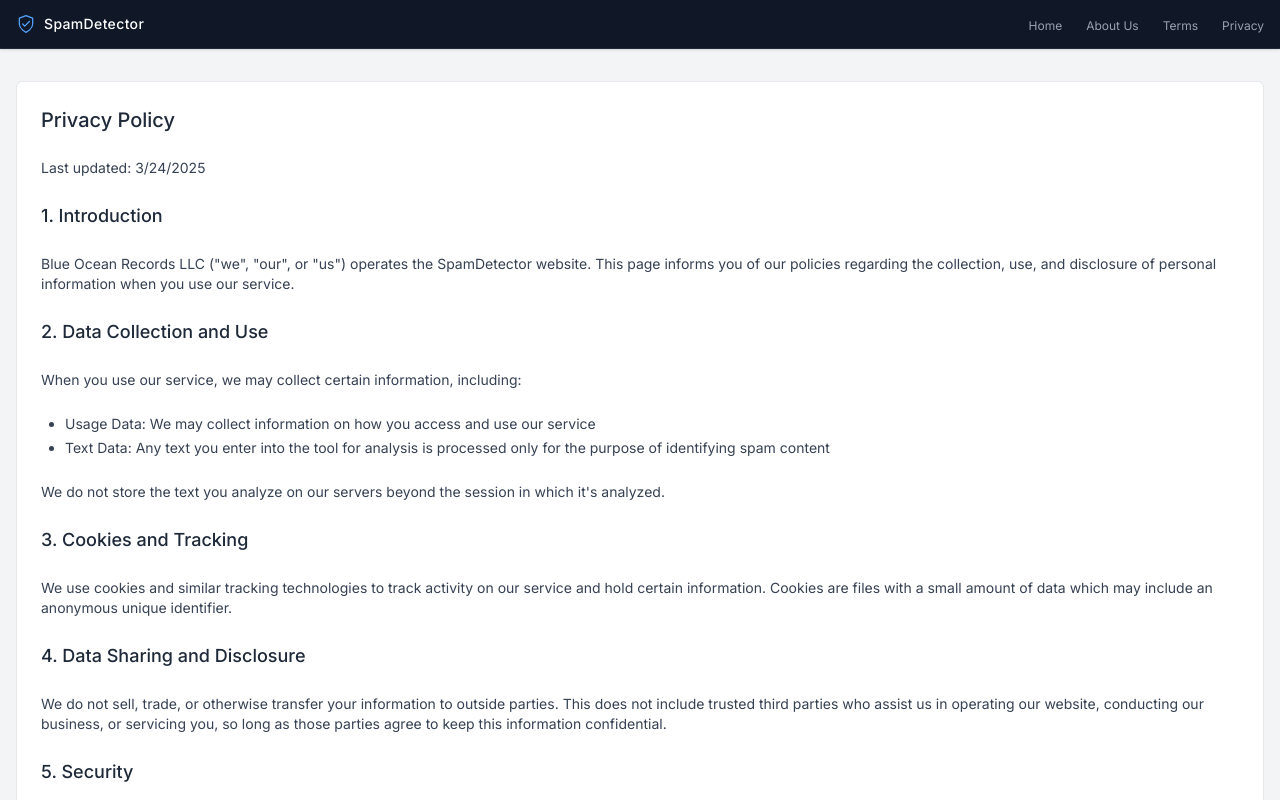
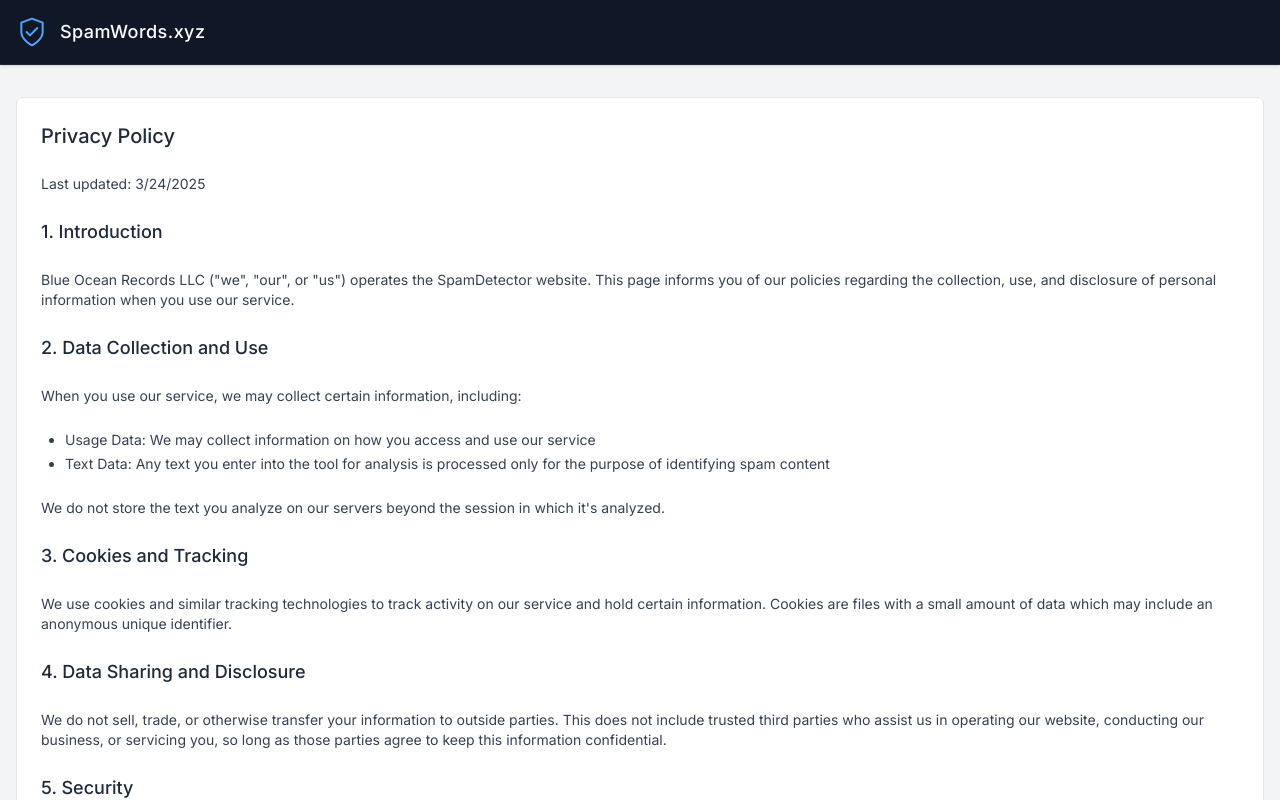
Before and after one commit to cabobeats/spamwords, a Next.js app: page /privacy in a window 1280 px wide. Shown: the top 800 px of the page. Built offline with nearby package versions, Linux system fonts and the light colour scheme.

Commit message:
Update layout, header, and spamwords data

```diff
--- a/src/components/Header.tsx
+++ b/src/components/Header.tsx
@@ -3,13 +3,12 @@ import Link from 'next/link';
 
 const Header: React.FC = () => {
   return (
-    <header className="bg-gray-900 py-3 text-white shadow-sm border-b border-gray-800">
+    <header className="bg-gray-900 py-4 text-white shadow-sm border-b border-gray-800">
       <div className="container mx-auto px-4">
-        <div className="flex items-center justify-between">
-          <div className="flex items-center">
+        <div className="flex items-center justify-start">
           <Link href="/" className="flex items-center" aria-label="Spam Detector Home">
             <svg
-                className="w-5 h-5 mr-2 text-blue-400"
+              className="w-8 h-8 mr-3 text-blue-400"
               viewBox="0 0 24 24"
               fill="none"
               xmlns="http://www.w3.org/2000/svg"
@@ -30,39 +29,8 @@ const Header: React.FC = () => {
                 strokeLinejoin="round"
               />
             </svg>
-              <span className="text-sm font-medium tracking-wide">SpamDetector</span>
+            <span className="text-lg font-medium tracking-wide">SpamWords.xyz</span>
           </Link>
-          </div>
-
-          <nav>
-            <ul className="flex items-center space-x-6">
-              <li>
-                <Link href="/" className="text-xs text-gray-400 hover:text-white transition-colors">
-                  Home
-                </Link>
-              </li>
-              <li>
-                <a
-                  href="https://cabobeats.com"
-                  target="_blank"
-                  rel="noopener noreferrer"
-                  className="text-xs text-gray-400 hover:text-white transition-colors"
-                >
-                  About Us
-                </a>
-              </li>
-              <li>
-                <Link href="/terms" className="text-xs text-gray-400 hover:text-white transition-colors">
-                  Terms
-                </Link>
-              </li>
-              <li>
-                <Link href="/privacy" className="text-xs text-gray-400 hover:text-white transition-colors">
-                  Privacy
-                </Link>
-              </li>
-            </ul>
-          </nav>
         </div>
       </div>
     </header>
```
Also changed, not shown: src/app/layout.tsx (+19 -1 lines), src/data/spamwords.json. Lines whose indentation alone changed are shown as unchanged.
